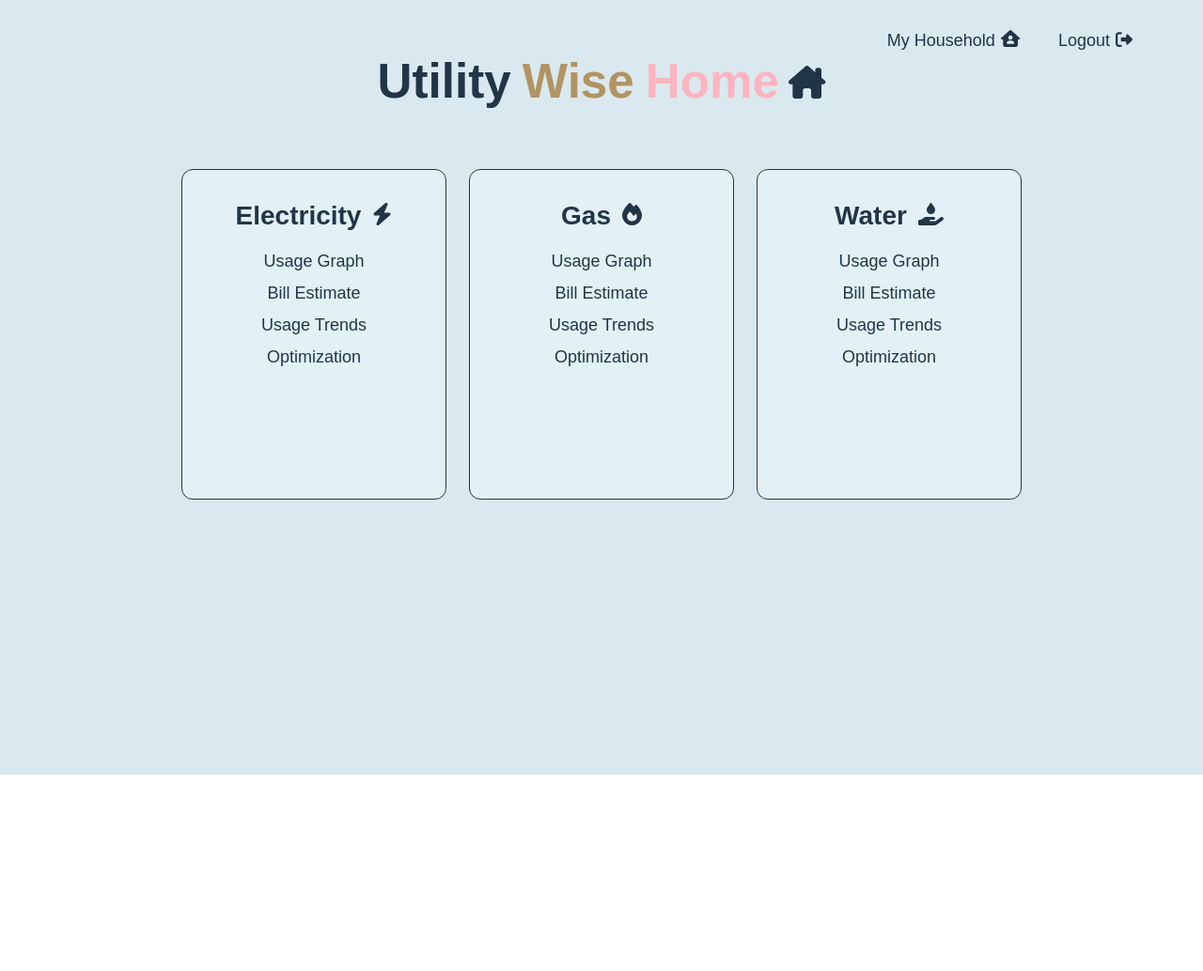
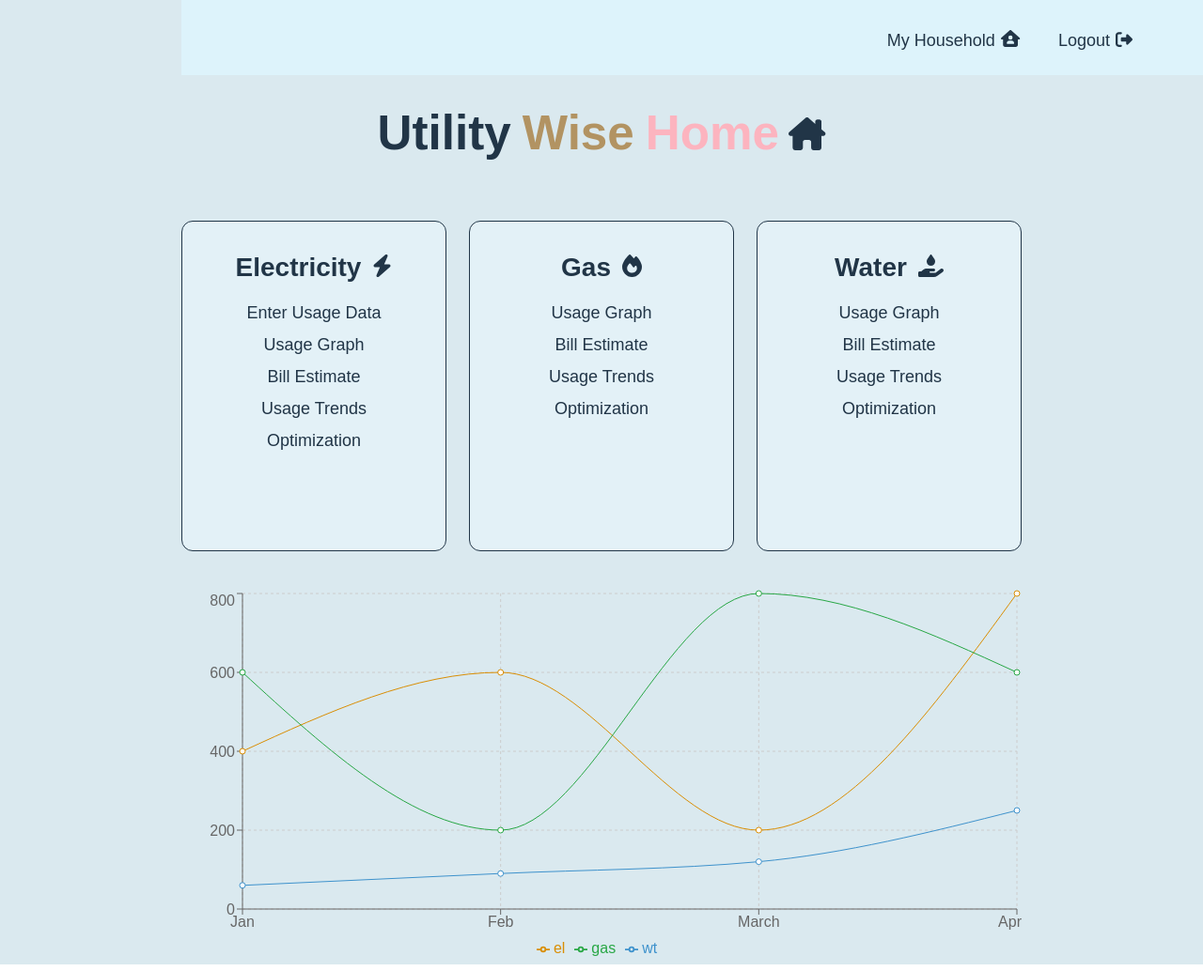
Before and after one commit to Elyzavetka/utility_wise_home, a React (Vite) app in the folder frontend/: page / in a window 1280 px wide. Shown: the whole page at 94% size. Before the commit the page ends 825 px from the top, so only its background shows below. Built offline with nearby package versions, Linux system fonts and the light colour scheme.

Commit message:
feat: added yearly usage chart for gas, water, and electricity

```diff
--- a/frontend/package.json
+++ b/frontend/package.json
@@ -18,7 +18,8 @@
     "graphql": "^16.9.0",
     "react": "^18.3.1",
     "react-dom": "^18.3.1",
-    "react-router-dom": "^7.1.5"
+    "react-router-dom": "^7.1.5",
+    "recharts": "^2.15.1"
   },
   "devDependencies": {
     "@eslint/js": "^9.13.0",
--- a/frontend/src/App.css
+++ b/frontend/src/App.css
@@ -6,5 +6,5 @@ body {
   justify-content: center;
   align-items: flex-start;
   font-family: Arial, sans-serif;
-  padding-top: 25px;
+  /* padding-top: 25px; */
 }
--- a/frontend/src/components/Electricity /Electricity.tsx
+++ b/frontend/src/components/Electricity /Electricity.tsx
@@ -11,6 +11,7 @@ const Electricity: React.FC = () => {
         <FontAwesomeIcon icon={faBolt} />
       </h1>
       <div className={styles.contentList}>
+        <button className={styles.button}>Enter Usage Data</button>
         <button className={styles.button}>Usage Graph</button>
         <button className={styles.button}>Bill Estimate</button>
         <button className={styles.button}>Usage Trends</button>
--- /dev/null
+++ b/frontend/src/components/YearlyUsage/YearlyUsage.tsx
@@ -0,0 +1,36 @@
+import {
+  LineChart,
+  Line,
+  XAxis,
+  YAxis,
+  Tooltip,
+  Legend,
+  CartesianGrid,
+  ResponsiveContainer,
+} from "recharts";
+
+const data = [
+  { name: "Jan", el: 400, gas: 600, wt: 60 },
+  { name: "Feb", el: 600, gas: 200, wt: 90 },
+  { name: "March", el: 200, gas: 800, wt: 120 },
+  { name: "Apr", el: 800, gas: 600, wt: 250 },
+];
+
+const YearlyUsage: React.FC = () => {
+  return (
+    <ResponsiveContainer width="100%" height="100%">
+      <LineChart data={data}>
+        <CartesianGrid strokeDasharray="3 3" />
+        <XAxis dataKey="name" />
+        <YAxis />
+        <Tooltip />
+        <Legend />
+        <Line type="monotone" dataKey="el" stroke="#D98E04" />
+        <Line type="monotone" dataKey="gas" stroke="#28A745" />
+        <Line type="monotone" dataKey="wt" stroke="#3E92CC" />
+      </LineChart>
+    </ResponsiveContainer>
+  );
+};
+
+export default YearlyUsage;
--- a/frontend/src/pages/Home/Home.module.css
+++ b/frontend/src/pages/Home/Home.module.css
@@ -56,3 +56,20 @@ h1 {
 .householdBtn .houseUserIcon {
   transform: translateY(-3px);
 }
+
+.yearlyUsageContainer {
+  padding-top: 20px;
+  height: 400px;
+  width: 100%;
+}
+
+.navMenu {
+  height: 80px;
+  width: 100vw;
+  background-color: #ddf3fb;
+  position: fixed;
+}
+
+.title {
+  padding-top: 80px;
+}
--- a/frontend/src/pages/Home/Home.tsx
+++ b/frontend/src/pages/Home/Home.tsx
@@ -7,11 +7,22 @@ import Water from "../../components/Water/Water";
 import styles from "./Home.module.css";
 import { Link } from "react-router-dom";
 import Logout from "../../components/Auth/Logout/Logout";
+import YearlyUsage from "../../components/YearlyUsage/YearlyUsage";
 
 export const Home = () => {
   return (
     <>
-      <h1>
+      <div className={styles.navMenu}>
+        <Link to="/house-hold" className={styles.householdBtn}>
+          My Household
+          <FontAwesomeIcon
+            icon={faHouseUser}
+            className={styles.houseUserIcon}
+          />
+        </Link>
+        <Logout />
+      </div>
+      <h1 className={styles.title}>
         <span className={styles.utilitySection}>Utility</span>{" "}
         <span className={styles.wiseSection}>Wise</span>{" "}
         <span className={styles.homeSection}>Home</span>
@@ -21,14 +32,9 @@ export const Home = () => {
         <Electricity />
         <Gas />
         <Water />
-        <Link to="/house-hold" className={styles.householdBtn}>
-          My Household
-          <FontAwesomeIcon
-            icon={faHouseUser}
-            className={styles.houseUserIcon}
-          />
-        </Link>
-        <Logout />
+      </div>
+      <div className={styles.yearlyUsageContainer}>
+        <YearlyUsage />
       </div>
     </>
   );
```
Also changed, not shown: frontend/src/pages/Electricity/EnterUsageData/EnterUsageData.tsx (added, +7 -0 lines), frontend/src/pages/Electricity/EnterUsageData/EnterUsageData.module.css (added), 1 other file (tests, documents, lock files or other folders).
